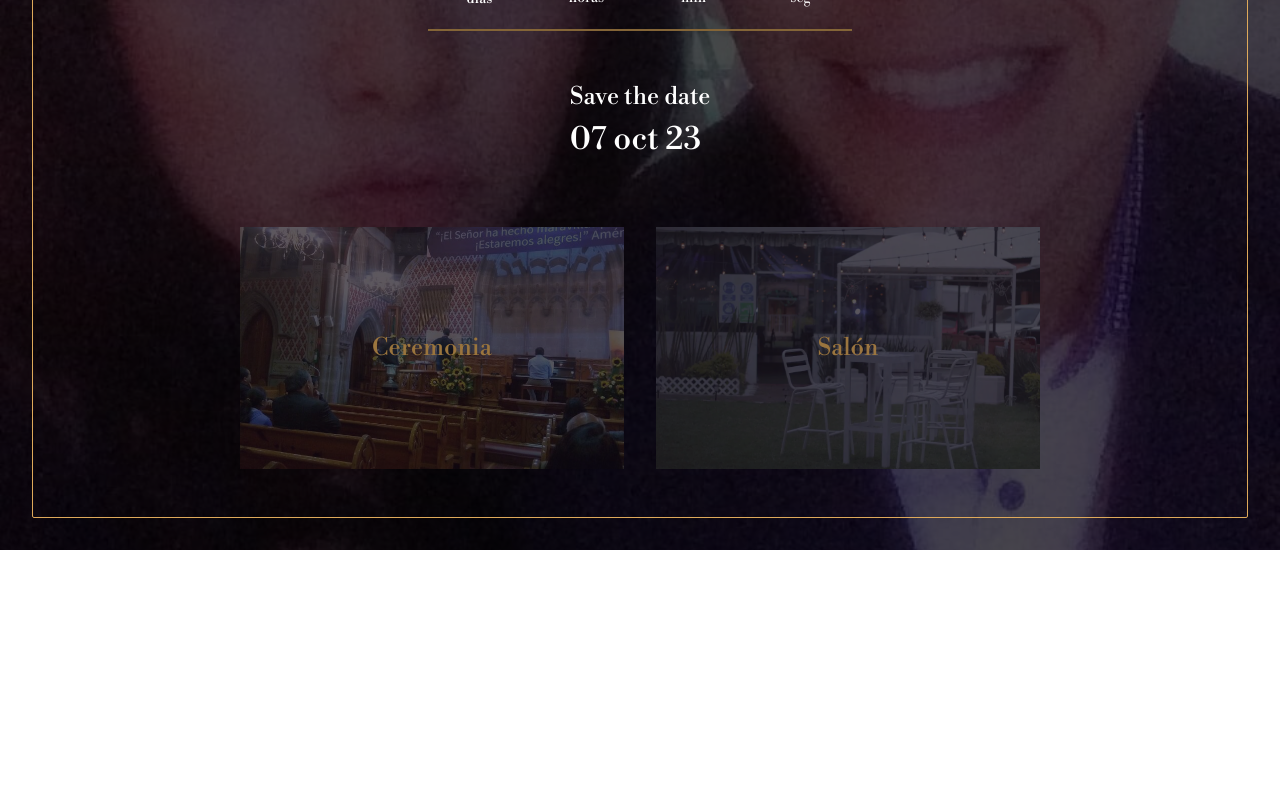
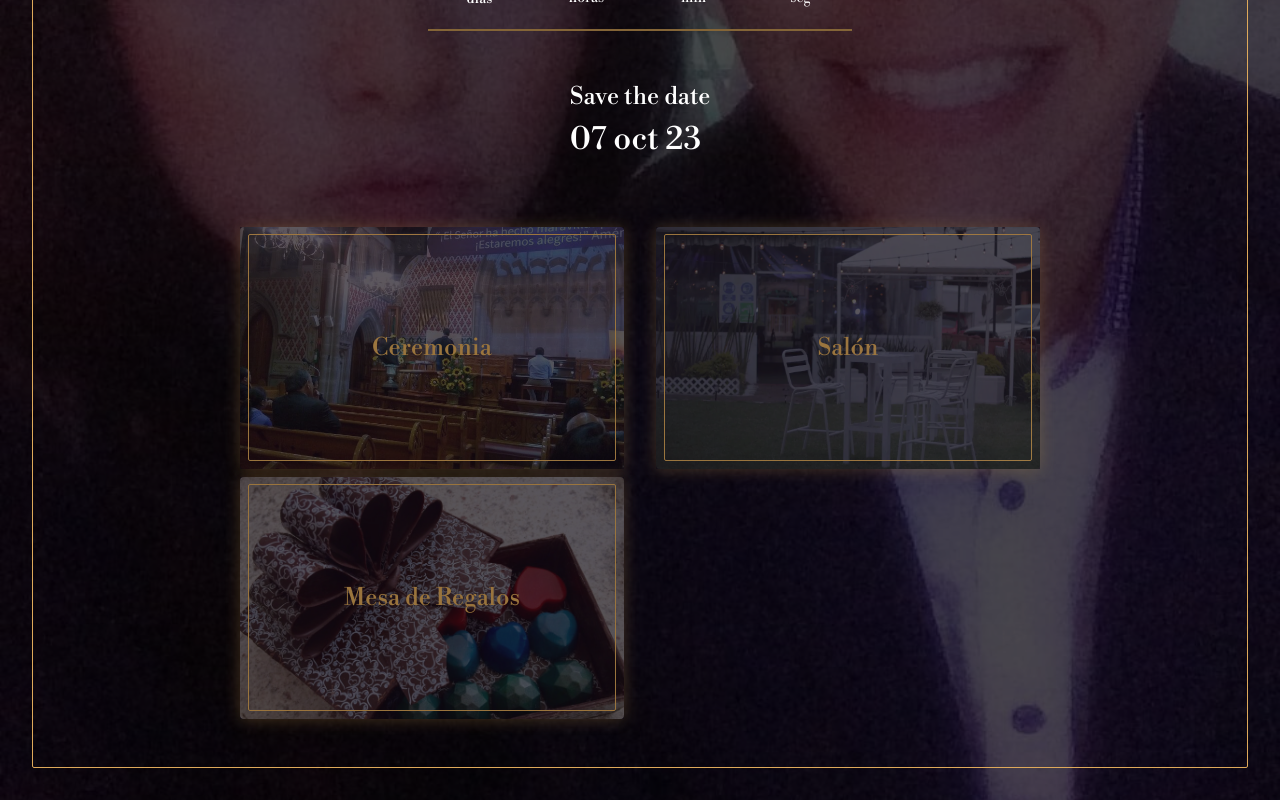
Before and after one commit to Lariicsa/fiohny, a Vue app: page / in a window 1280 px wide. Shown: the part 379-1179 px from the top of the page. Before the commit the page ends 929 px from the top, so only its background shows below. Built offline with nearby package versions, Linux system fonts and the light colour scheme; a web font is replaced by a local one.

Commit message:
Add mesa de regalos

```diff
--- a/src/App.vue
+++ b/src/App.vue
@@ -45,6 +45,14 @@
 	import CardInfo from "./components/CardInfo.vue";
 	import Countdown from "./components/Countdown.vue";
 
+	const tableLinks = `
+	<ul class="flex flex-col p-0 w-[200px] mx-auto">
+		<li class="w-full my-8 text-xl px-4 py-2 bg-[#e10098] sm:hover:bg-[#bb1084] rounded-sm text-white text-center"><a href='https://mesaderegalos.liverpool.com.mx/milistaderegalos/51163105' target="_blank">Liverpool</a>
+	</li>
+	<li class="my-8 text-xl px-4 py-2 bg-[#febd69] sm:hover:bg-[#f3a847] rounded-sm text-[#111] text-center"><a href='https://www.amazon.com.mx/wedding/fionna-gaytan-luis-avila-mexico-october-2023/registry/3PBUJRUQSJILE' target="_blank">Amazon</a></li>
+		</ul>
+	`;
+
 	const weddingData = [
 		{
 			title: "Ceremonia",
@@ -65,5 +73,16 @@
 			url: "https://goo.gl/maps/jV7LRxRb88ZpoCmx9",
 			extra: `<iframe src="https://www.google.com/maps/embed?pb=!1m18!1m12!1m3!1d3762.1493873201475!2d-99.07970542433075!3d19.449124981833837!2m3!1f0!2f0!3f0!3m2!1i1024!2i768!4f13.1!3m3!1m2!1s0x85d1fbf3e90799ab%3A0x2b762d7d7fefefdf!2sJard%C3%ADn%20de%20Eventos%20Mandala!5e0!3m2!1sen!2smx!4v1693089082437!5m2!1sen!2smx" width="400" height="300" style="border:0;" allowfullscreen="" loading="lazy" referrerpolicy="no-referrer-when-downgrade"></iframe>`,
 		},
+		{
+			title: "Mesa de Regalos",
+			bgImage: "mandala_3.jpeg",
+			subtitle: "Agradecemos cualquier detalle",
+			text: "Y para que te des una idea, aquí te dejamos algunas sugerencias:",
+			abstract: "Después de la ceremonia te esperamos.",
+			url: "",
+			extra: tableLinks,
+		},
 	];
 </script>
+
+<style></style>
--- a/src/components/CardInfo.vue
+++ b/src/components/CardInfo.vue
@@ -4,7 +4,7 @@
 	<div
 		@click="showModal"
 		v-for="item in data"
-		class=" h-[240px] sm:min-h-[210px] h-full w-full bg-cover bg-center my-[16px] sm:opacity-90 sm:cursor-pointer sm:hover:opacity-100"
+		class="card rounded-[4px] relative h-[240px] sm:min-h-[210px] h-full w-full bg-cover bg-center my-[16px] sm:opacity-90 sm:cursor-pointer sm:hover:opacity-100"
 		:style="`background-image: url(${item.bgImage})`">
 		<div
 			class="bg-card h-full flex flex-col p-4 justify-center items-center font-libre text-[#aa8143] text-[24px] text-center">
@@ -52,4 +52,18 @@
 	.bg-card {
 		background-color: rgb(17, 11, 22, 0.66);
 	}
+	.card {
+		box-shadow: 0 1px 16px rgba(170, 129, 67, 0.4);
+	}
+
+	.card:before {
+		content: "";
+		border: 1px solid #aa8143;
+		border-radius: 2px;
+		position: absolute;
+		top: 3%;
+		left: 2%;
+		height: 94%;
+		width: 96%;
+	}
 </style>
```
